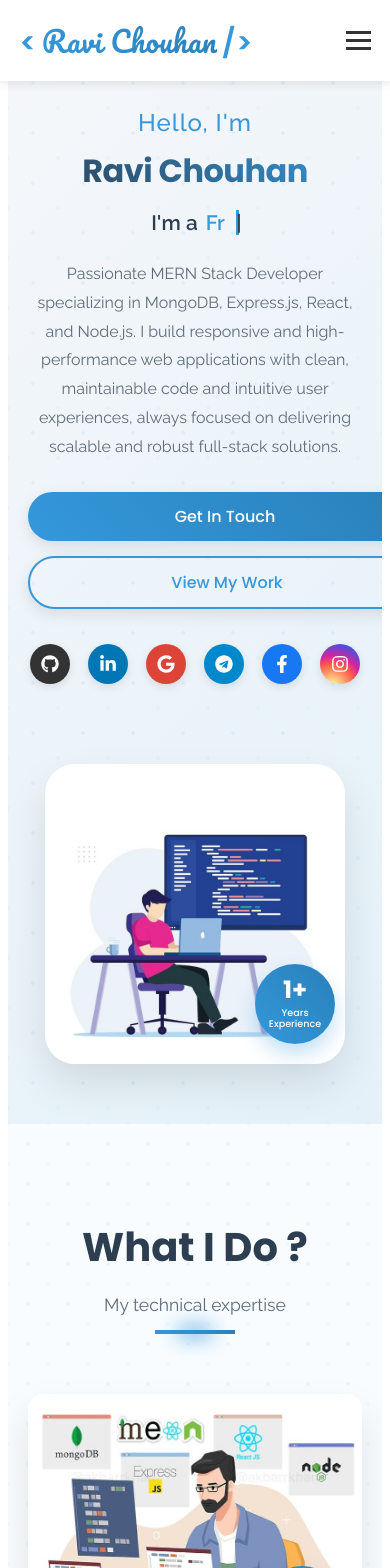
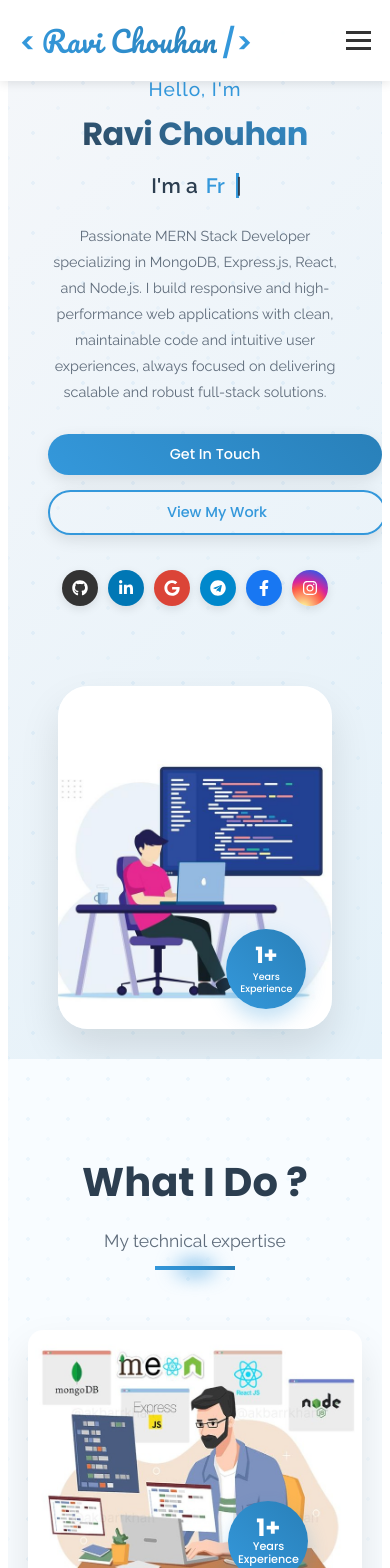
Before and after one commit to Ravichouhan2499/My-Portfolio, a React (Vite) app: page / in a window 390 px wide. Shown: the top 1568 px of the page. Built offline with nearby package versions, Linux system fonts and the light colour scheme.

Commit message:
make proper resposive & add scroll Functionality

```diff
--- a/src/components/contact/contact.css
+++ b/src/components/contact/contact.css
@@ -1,5 +1,4 @@
 /* ContactCard.css */
-
 
 /* Main container */
 .contact-card {
@@ -60,12 +59,12 @@
   margin-bottom: 2rem;
 }
 
-/* Socail Icons */
-
+/* Social Icons */
 .social-icons-container-1 {
   display: flex;
   gap: 18px;
   margin-bottom: 50px;
+  flex-wrap: wrap;
 }
 
 .social-icon {
@@ -82,7 +81,6 @@
   box-shadow: 0 3px 10px rgba(0, 0, 0, 0.1);
   text-decoration: none;
 }
-
 
 /* Hover with individual platform colors */
 .social-icon.github {
@@ -125,8 +123,6 @@
   color: white;
   box-shadow: 0 5px 15px rgba(52, 152, 219, 0.3);
 }
-
-
 
 /* Resume button */
 .resume-button-container {
@@ -177,9 +173,10 @@
 
 .address-image {
   width: 100%;
-  height: 80%;
+  height: auto;
   border-radius: 12px;
   box-shadow: 0 8px 20px rgba(0, 0, 0, 0.1);
+  object-fit: cover;
 }
 
 /* Right section - Contact information */
@@ -258,7 +255,17 @@
   font-size: 1.2rem;
 }
 
-/* Responsive design */
+/* Enhanced Responsive design */
+@media screen and (max-width: 1200px) {
+  .contact-card {
+    max-width: 95%;
+  }
+
+  .contact-top-section {
+    gap: 3rem;
+  }
+}
+
 @media screen and (max-width: 992px) {
   .contact-header h1 {
     font-size: 2.2rem;
@@ -267,13 +274,41 @@
   .contact-subtitle {
     font-size: 1rem;
   }
+
+  .contact-top-section {
+    gap: 2.5rem;
+  }
+
+  .profile-image-container {
+    max-width: 300px;
+  }
+}
+
+@media screen and (max-width: 824px) {
+  .profile-image-container {
+    max-width: 280px;
+  }
+
+  .contact-top-section {
+    gap: 2rem;
+  }
+
+  .contact-bottom-section {
+    gap: 2rem;
+  }
 }
 
 @media screen and (max-width: 768px) {
+  .contact-card {
+    padding: 2.5rem 1.2rem;
+    margin-top: 60px;
+  }
+
   .contact-top-section {
     flex-direction: column;
     align-items: center;
     text-align: center;
+    gap: 2rem;
   }
 
   .profile-image-container {
@@ -284,7 +319,7 @@
     text-align: center;
   }
 
-  .social-icons {
+  .social-icons-container-1 {
     justify-content: center;
   }
 
@@ -306,15 +341,52 @@
     order: 1;
   }
 
-  .envelope-wrapper {
-    width: 180px;
-    height: 150px;
+  .envelope-container {
+    max-width: 250px;
+  }
+
+  .info-section h2:after {
+    left: 50%;
+    transform: translateX(-50%);
+  }
+
+  .info-section {
+    text-align: center;
+  }
+
+  .button-container {
+    text-align: center;
+  }
+}
+
+@media screen and (max-width: 576px) {
+  .contact-card {
+    padding: 2rem 1rem;
+    margin-top: 50px;
+  }
+
+  .contact-header h1 {
+    font-size: 2rem;
+  }
+
+  .contact-subtitle {
+    font-size: 0.95rem;
+  }
+
+  .profile-image-container {
+    max-width: 200px;
+  }
+
+  .social-icons-container-1 {
+    gap: 15px;
+    margin-bottom: 30px;
   }
 }
 
 @media screen and (max-width: 480px) {
   .contact-card {
-    padding: 2rem 1rem;
+    padding: 1.5rem 1rem;
+    border-radius: 8px;
   }
 
   .contact-header h1 {
@@ -322,13 +394,9 @@
   }
 
   .social-icon {
-    width: 40px;
-    height: 40px;
-  }
-
-  .social-icon svg {
-    width: 18px;
-    height: 18px;
+    width: 36px;
+    height: 36px;
+    font-size: 1rem;
   }
 
   .resume-button {
@@ -340,4 +408,54 @@
     padding: 10px 16px;
     font-size: 0.9rem;
   }
+
+  .info-section h2 {
+    font-size: 1.2rem;
+  }
+
+  .phone {
+    font-size: 1rem !important;
+  }
+
+  .info-section p {
+    font-size: 0.95rem;
+  }
+
+  .contact-info {
+    padding: 1.5rem;
+  }
 }
+
+@media screen and (max-width: 380px) {
+  .profile-image-container {
+    max-width: 180px;
+  }
+
+  .contact-header h1 {
+    font-size: 1.6rem;
+  }
+
+  .contact-subtitle {
+    font-size: 0.9rem;
+  }
+
+  .social-icons-container-1 {
+    gap: 12px;
+  }
+
+  .social-icon {
+    width: 32px;
+    height: 32px;
+    font-size: 0.9rem;
+  }
+
+  .resume-button {
+    padding: 8px 16px;
+    font-size: 0.85rem;
+  }
+
+  .map-button {
+    padding: 8px 14px;
+    font-size: 0.85rem;
+  }
+}
--- a/src/components/contact/contact.jsx
+++ b/src/components/contact/contact.jsx
@@ -22,9 +22,7 @@ const ContactCard = () => {
         <div className="contact-header">
           <h1>Contact Me</h1>
           <p className="contact-subtitle">
-            I am available on almost every social media. You can message me, I will
-            reply within 24 hours. I can help you with Java, Front end, React,
-            Backend and databases.
+           I'm active on most major social media platforms and typically respond within 24 hours. Feel free to reach out — I'm happy to assist with Java, front-end development, React, back-end systems, and databases.
           </p>
 
           {/* Social Media Icons */}
--- a/src/components/homepage/home.css
+++ b/src/components/homepage/home.css
@@ -1,5 +1,18 @@
 /* Home.css */
 @import url('https://fonts.googleapis.com/css2?family=Poppins:wght@300;400;500;600;700;800&family=Raleway:wght@300;400;500;600;700;800&display=swap');
+
+:root {
+  --primary-color: #3498db;
+  --primary-dark: #2980b9;
+  --text-color: #2c3e50;
+  --text-light: #5f6c7b;
+  --white: #ffffff;
+  --shadow-sm: 0 5px 15px rgba(0, 0, 0, 0.1);
+  --shadow-md: 0 8px 20px rgba(52, 152, 219, 0.3);
+  --shadow-lg: 0 20px 40px rgba(0, 0, 0, 0.1);
+  --transition: all 0.3s ease;
+  --border-radius: 50px;
+}
 
 .intro-section {
   position: relative;
@@ -7,7 +20,7 @@
   display: flex;
   align-items: center;
   justify-content: center;
-  padding: 100px 50px 50px;
+  padding: clamp(50px, 10vh, 100px) clamp(20px, 5vw, 50px) clamp(30px, 5vh, 50px);
   overflow: hidden;
   background: linear-gradient(135deg, #f5f7fa 0%, #e4f1f9 100%);
 }
@@ -36,7 +49,7 @@
   width: 100%;
   max-width: 1200px;
   margin: 0 auto;
-  gap: 50px;
+  gap: clamp(30px, 5vw, 50px);
 }
 
 .intro-text-container {
@@ -46,29 +59,31 @@
 
 .intro-greeting {
   font-family: 'Raleway', sans-serif;
-  font-size: 1.5rem;
+  font-size: clamp(1.2rem, 2vw, 1.5rem);
   font-weight: 500;
-  color: #3498db;
+  color: var(--primary-color);
   margin-bottom: 10px;
   letter-spacing: 1px;
 }
 
 .intro-name {
   font-family: 'Poppins', sans-serif;
-  font-size: 3.5rem;
+  font-size: clamp(2rem, 4vw, 3.5rem);
   font-weight: 700;
-  background: linear-gradient(45deg, #2c3e50, #3498db);
+  background: linear-gradient(45deg, var(--text-color), var(--primary-color));
   -webkit-background-clip: text;
   -webkit-text-fill-color: transparent;
+  background-clip: text;
+  color: transparent;
   margin: 0 0 15px;
   letter-spacing: -0.5px;
 }
 
 .intro-title {
   font-family: 'Raleway', sans-serif;
-  font-size: 1.8rem;
+  font-size: clamp(1.3rem, 2.5vw, 1.8rem);
   font-weight: 600;
-  color: #2c3e50;
+  color: var(--text-color);
   margin-bottom: 25px;
   display: flex;
   align-items: center;
@@ -77,7 +92,7 @@
 }
 
 .typing-text {
-  color: #3498db;
+  color: var(--primary-color);
   position: relative;
   display: inline-block;
   min-width: 10px;
@@ -86,7 +101,7 @@
 .cursor {
   display: inline-block;
   width: 3px;
-  background-color: #3498db;
+  background-color: var(--primary-color);
   animation: blink 1s infinite;
   margin-left: 3px;
 }
@@ -98,48 +113,48 @@
 
 .intro-description {
   font-family: 'Raleway', sans-serif;
-  font-size: 1.1rem;
+  font-size: clamp(0.9rem, 1.5vw, 1.1rem);
   line-height: 1.8;
-  color: #5f6c7b;
+  color: var(--text-light);
   margin-bottom: 30px;
 }
 
 .intro-actions {
   display: flex;
-  gap: 20px;
+  gap: clamp(10px, 3vw, 20px);
   margin-bottom: 35px;
 }
 
 .primary-btn, .secondary-btn {
-  padding: 12px 30px;
+  padding: clamp(10px, 2vw, 12px) clamp(20px, 4vw, 30px);
   font-family: 'Poppins', sans-serif;
-  font-size: 1rem;
+  font-size: clamp(0.9rem, 1.2vw, 1rem);
   font-weight: 500;
-  border-radius: 50px;
-  transition: all 0.3s ease;
+  border-radius: var(--border-radius);
+  transition: var(--transition);
   cursor: pointer;
   display: inline-flex;
   align-items: center;
   justify-content: center;
   text-decoration: none;
-  box-shadow: 0 5px 15px rgba(0, 0, 0, 0.1);
+  box-shadow: var(--shadow-sm);
 }
 
 .primary-btn {
-  background: linear-gradient(45deg, #3498db, #2980b9);
-  color: white;
+  background: linear-gradient(45deg, var(--primary-color), var(--primary-dark));
+  color: var(--white);
   border: none;
 }
 
 .primary-btn:hover {
   transform: translateY(-3px);
-  box-shadow: 0 8px 20px rgba(52, 152, 219, 0.3);
+  box-shadow: var(--shadow-md);
 }
 
 .secondary-btn {
   background: transparent;
-  color: #3498db;
-  border: 2px solid #3498db;
+  color: var(--primary-color);
+  border: 2px solid var(--primary-color);
 }
 
 .secondary-btn:hover {
@@ -149,71 +164,72 @@
 
 .social-icons-container {
   display: flex;
-  gap: 18px;
+  gap: clamp(12px, 2vw, 18px);
+  flex-wrap: wrap;
 }
 
 .social-icon {
   display: flex;
   align-items: center;
   justify-content: center;
-  width: 40px;
-  height: 40px;
+  width: clamp(35px, 5vw, 40px);
+  height: clamp(35px, 5vw, 40px);
   border-radius: 50%;
-  background: white;
+  background: var(--white);
   color: #555;
-  font-size: 1.2rem;
-  transition: all 0.3s ease;
-  box-shadow: 0 3px 10px rgba(0, 0, 0, 0.1);
+  font-size: clamp(1rem, 1.5vw, 1.2rem);
+  transition: var(--transition);
+  box-shadow: var(--shadow-sm);
   text-decoration: none;
 }
-
 
 /* Hover with individual platform colors */
 .social-icon.github {
   background: #333;
-  color: white;
+  color: var(--white);
 }
 
 .social-icon.linkedin{
   background: #0077b5;
-  color: white;
+  color: var(--white);
 }
 
 .social-icon.google {
   background: #db4437;
-  color: white;
+  color: var(--white);
 }
 
 .social-icon.telegram {
   background: #0088cc;
-  color: white;
+  color: var(--white);
 }
 
 .social-icon.skype{
   background: #00b7ff;
-  color: white;
+  color: var(--white);
 }
 
 .social-icon.facebook {
   background: #1877f2;
-  color: white;
+  color: var(--white);
 }
 
 .social-icon.instagram{
   background: radial-gradient(circle at 30% 107%, #fdf497 0%, #fdf497 5%, #fd5949 45%, #d6249f 60%, #285aeb 90%);
-  color: white
+  color: var(--white);
 }
 
 .social-icon:hover {
   transform: translateY(-3px) scale(1.1);
-  color: white;
-  box-shadow: 0 5px 15px rgba(52, 152, 219, 0.3);
+  color: var(--white);
+  box-shadow: var(--shadow-md);
 }
 
 .intro-image-container {
   flex: 1;
   max-width: 500px;
   position: relative;
+  height: 100%;
 }
 
 .image-wrapper {
@@ -221,8 +237,10 @@
   z-index: 1;
   border-radius: 30px;
   overflow: hidden;
-  box-shadow: 0 20px 40px rgba(0, 0, 0, 0.1);
+  box-shadow: var(--shadow-lg);
   animation: float 6s ease-in-out infinite;
+  width: 100%;
+  aspect-ratio: 4/5;
 }
 
 @keyframes float {
@@ -232,7 +250,8 @@
 
 .intro-image-container img {
   width: 100%;
-  height: auto;
+  height: 100%;
+  object-fit: cover;
   display: block;
   transition: transform 0.5s ease;
 }
@@ -245,11 +264,11 @@
   position: absolute;
   padding: 8px 15px;
   border-radius: 20px;
-  background: white;
-  box-shadow: 0 5px 15px rgba(0, 0, 0, 0.1);
+  background: var(--white);
+  box-shadow: var(--shadow-sm);
   font-family: 'Poppins', sans-serif;
   font-weight: 600;
-  font-size: 0.9rem;
+  font-size: clamp(0.7rem, 1vw, 0.9rem);
   z-index: 2;
   animation: float 5s ease-in-out infinite;
 }
@@ -258,7 +277,7 @@
   top: 10%;
   left: -10%;
   background: linear-gradient(45deg, #e44d26, #f16529);
-  color: white;
+  color: var(--white);
   animation-delay: 0.5s;
 }
 
@@ -266,7 +285,7 @@
   top: 25%;
   right: -10%;
   background: linear-gradient(45deg, #264de4, #2965f1);
-  color: white;
+  color: var(--white);
   animation-delay: 1s;
 }
 
@@ -298,7 +317,7 @@
   top: 50%;
   left: 80%;
   background: linear-gradient(45deg, #4caf50, #43a047);
-  color: white;
+  color: var(--white);
   animation-delay: 2.5s;
 }
 
@@ -306,7 +325,7 @@
     top: 40%;
     left: -10%;
     background: linear-gradient(45deg, #8cc84b, #68a063);
-    color: white;
+    color: var(--white);
     animation-delay: 2.5s;
 }
 
@@ -314,7 +333,7 @@
   top: 60%;
   right: -10%;
   background: linear-gradient(45deg, #5382a1, #f89820);
-  color: white;
+  color: var(--white);
   animation-delay: 2.5s;
 }
 
@@ -322,29 +341,29 @@
   position: absolute;
   bottom: 10%;
   left: 20%;
-  width: 100px;
-  height: 100px;
+  width: clamp(70px, 10vw, 100px);
+  height: clamp(70px, 10vw, 100px);
   border-radius: 50%;
-  background: linear-gradient(45deg, #3498db, #2980b9);
-  box-shadow: 0 8px 20px rgba(52, 152, 219, 0.3);
+  background: linear-gradient(45deg, var(--primary-color), var(--primary-dark));
+  box-shadow: var(--shadow-md);
   display: flex;
   flex-direction: column;
   justify-content: center;
   align-items: center;
-  color: white;
+  color: var(--white);
   font-family: 'Poppins', sans-serif;
   z-index: 2;
 }
 
 .experience-badge .years {
-  font-size: 1.8rem;
+  font-size: clamp(1.4rem, 2vw, 1.8rem);
   font-weight: 700;
   line-height: 1;
   margin-bottom: 5px;
 }
 
 .experience-badge .text {
-  font-size: 0.7rem;
+  font-size: clamp(0.6rem, 0.8vw, 0.7rem);
   font-weight: 500;
   text-align: center;
   line-height: 1.2;
@@ -376,7 +395,7 @@
 .mouse {
   width: 25px;
   height: 40px;
-  border: 2px solid #3498db;
+  border: 2px solid var(--primary-color);
   border-radius: 20px;
   position: relative;
   margin-bottom: 10px;
@@ -385,7 +404,7 @@
 .wheel {
   width: 6px;
   height: 6px;
-  background: #3498db;
+  background: var(--primary-color);
   border-radius: 50%;
   position: absolute;
   top: 8px;
@@ -408,32 +427,31 @@
 .scroll-text {
   font-family: 'Raleway', sans-serif;
   font-size: 0.8rem;
-  color: #3498db;
+  color: var(--primary-color);
   font-weight: 500;
 }
 
-/* Responsive Design */
+/* Responsive Design - Enhanced */
+@media screen and (max-width: 1200px) {
+  .intro-content {
+    padding: 0 20px;
+  }
+}
+
 @media screen and (max-width: 1024px) {
-  .intro-content {
-    gap: 30px;
+  .floating-badge {
+    transform: scale(0.9);
   }
 
-  .intro-name {
-    font-size: 3rem;
-  }
-
-  .intro-title {
-    font-size: 1.5rem;
-  }
-
-  .floating-badge {
-    transform: scale(0.9);
+  .intro-section {
+    padding-top: 120px;
   }
 }
 
 @media screen and (max-width: 900px) {
   .intro-section {
-    padding: 120px 30px 80px;
+    padding: 100px 25px 80px;
+    height: auto;
   }
 
   .intro-content {
@@ -443,6 +461,7 @@
 
   .intro-text-container {
     max-width: 100%;
+    padding: 0 10px;
   }
 
   .intro-title {
@@ -460,6 +479,7 @@
   .intro-image-container {
     margin-top: 50px;
     max-width: 400px;
+    padding: 0 20px;
   }
 
   .floating-badge {
@@ -474,61 +494,134 @@
 
 @media screen and (max-width: 600px) {
   .intro-section {
-    padding: 100px 20px 60px;
-  }
-
-  .intro-name {
-    font-size: 2.5rem;
-  }
-
-  .intro-title {
-    font-size: 1.3rem;
-  }
-
-  .intro-description {
-    font-size: 1rem;
+    padding: 80px 15px 50px;
   }
 
   .intro-actions {
     flex-direction: column;
     gap: 15px;
+    width: 100%;
   }
 
   .primary-btn, .secondary-btn {
     width: 100%;
+    max-width: 300px;
+    margin: 0 auto;
   }
 
-  .experience-badge {
-    width: 80px;
-    height: 80px;
+  .intro-image-container {
+    max-width: 320px;
   }
 
-  .experience-badge .years {
-    font-size: 1.5rem;
-  }
-
-  .experience-badge .text {
-    font-size: 0.6rem;
+  .scroll-indicator {
+    bottom: 20px;
   }
 }
 
 @media screen and (max-width: 400px) {
+  .intro-section {
+    padding: 70px 10px 30px;
+  }
+
+  .intro-image-container {
+    max-width: 280px;
+  }
+
+  .experience-badge {
+    left: 60%;
+  }
+
+  .social-icons-container {
+    gap: 10px;
+  }
+}
+
+/* Support for ultra-wide screens */
+@media screen and (min-width: 1600px) {
+  .intro-content {
+    max-width: 1400px;
+  }
+
   .intro-name {
+    font-size: 4rem;
+  }
+
+  .intro-title {
     font-size: 2rem;
   }
 
-  .social-icons-container {
-    flex-wrap: wrap;
-    justify-content: center;
+  .intro-description {
+    font-size: 1.2rem;
+  }
+}
+
+/* Support for landscape orientation on mobile */
+@media screen and (max-height: 600px) and (orientation: landscape) {
+  .intro-section {
+    padding: 30px 20px;
+    min-height: auto;
+    height: auto;
   }
 
-  .social-icon {
-    width: 35px;
-    height: 35px;
-    font-size: 1rem;
+  .intro-content {
+    flex-direction: row;
+    gap: 20px;
   }
 
   .intro-image-container {
+    margin-top: 0;
     max-width: 300px;
   }
+
+  .intro-description {
+    margin-bottom: 15px;
+  }
+
+  .intro-actions {
+    margin-bottom: 15px;
+  }
+
+  .scroll-indicator {
+    display: none;
+  }
 }
+
+/* High-contrast mode for accessibility */
+@media (prefers-contrast: high) {
+  :root {
+    --primary-color: #0066cc;
+    --primary-dark: #004499;
+    --text-color: #000000;
+    --text-light: #333333;
+  }
+
+  .intro-name {
+    background: var(--primary-color);
+    -webkit-background-clip: text;
+  }
+
+  .cursor {
+    background-color: #000000;
+  }
+}
+
+/* Dark mode support */
+@media (prefers-color-scheme: dark) {
+  :root {
+    --primary-color: #61dafb;
+    --primary-dark: #0096c7;
+    --text-color: #f0f0f0;
+    --text-light: #c0c0c0;
+    --white: #ffffff;
+  }
+
+  .intro-section {
+    background: linear-gradient(135deg, #1a1a2e 0%, #16213e 100%);
+  }
+
+  .intro-overlay {
+    background-image:
+      radial-gradient(#61dafb22 2px, transparent 2px),
+      radial-gradient(#61dafb15 2px, transparent 2px);
+  }
+}
--- a/src/components/homepage/home.jsx
+++ b/src/components/homepage/home.jsx
@@ -2,11 +2,16 @@ import React, { useEffect, useRef } from 'react';
 import './home.css';
 import developerImg from '../../assets/images/home.png';
 import { FaGithub, FaLinkedinIn, FaGoogle, FaTwitter, FaFacebookF, FaInstagram, FaTelegram, FaSkype } from 'react-icons/fa';
+import { Link } from 'react-router-dom';
 
 export default function IntroSection() {
   const textRef = useRef(null);
 
-  // Animated typing effect
+   const handleLinkClick = () => {
+    window.scrollTo({ top: 0, behavior: "smooth" });
+  };
+
+  // Animated typing effect with better performance
   useEffect(() => {
     const roles = ["MERN Stack Developer", "Frontend Developer", "Backend Developer", "Problem Solver"];
     let roleIndex = 0;
@@ -38,11 +43,12 @@ export default function IntroSection() {
         typingSpeed = 500; // Pause before typing next role
       }
 
-      setTimeout(type, typingSpeed);
+      const typingTimer = setTimeout(type, typingSpeed);
+      return () => clearTimeout(typingTimer);
     };
 
-    const typingTimer = setTimeout(type, 1000);
-    return () => clearTimeout(typingTimer);
+    const initialTimer = setTimeout(type, 1000);
+    return () => clearTimeout(initialTimer);
   }, []);
 
   return (
@@ -60,31 +66,30 @@ export default function IntroSection() {
           </p>
 
           <div className="intro-actions">
-            <a href="#contact" className="primary-btn">Get In Touch</a>
-            <a href="#projects" className="secondary-btn">View My Work</a>
+            <Link to="/contact" onClick={handleLinkClick} className="primary-btn">Get In Touch</Link>
+            <Link to="/projects" onClick={handleLinkClick} className="secondary-btn">View My Work</Link>
           </div>
 
           <div className="social-icons-container">
-  <a href="https://github.com/Ravichouhan2499" target="_blank" className="social-icon github" aria-label="GitHub">
+            <a href="https://github.com/Ravichouhan2499" target="_blank" rel="noopener noreferrer" className="social-icon github" aria-label="GitHub">
               <FaGithub />
             </a>
-  <a href="https://www.linkedin.com/in/ravi-chouhan-a788411a0/" target="_blank" className="social-icon linkedin" aria-label="LinkedIn">
+            <a href="https://www.linkedin.com/in/ravi-chouhan-a788411a0/" target="_blank" rel="noopener noreferrer" className="social-icon linkedin" aria-label="LinkedIn">
               <FaLinkedinIn />
             </a>
             <a href="mailto:ravichouhan2499@gmail.com" className="social-icon google" aria-label="Email">
               <FaGoogle />
             </a>
-  <a href="https://t.me/ravi_chouhan_2499" target="_blank" className="social-icon telegram" aria-label="Telegram">
+            <a href="https://t.me/ravi_chouhan_2499" target="_blank" rel="noopener noreferrer" className="social-icon telegram" aria-label="Telegram">
               <FaTelegram />
             </a>
-  <a href="https://www.facebook.com/profile.php?id=100004951338493" target="_blank" className="social-icon facebook" aria-label="Facebook">
+            <a href="https://www.facebook.com/profile.php?id=100004951338493" target="_blank" rel="noopener noreferrer" className="social-icon facebook" aria-label="Facebook">
               <FaFacebookF />
             </a>
-  <a href="https://www.instagram.com/ravi_chouhan_2499/" target="_blank" className="social-icon instagram" aria-label="Instagram">
+            <a href="https://www.instagram.com/ravi_chouhan_2499/" target="_blank" rel="noopener noreferrer" className="social-icon instagram" aria-label="Instagram">
               <FaInstagram />
             </a>
           </div>
-
         </div>
 
         <div className="intro-image-container">
--- a/src/components/navbar/navbar.jsx
+++ b/src/components/navbar/navbar.jsx
@@ -33,6 +33,10 @@ export default function Navbar() {
     }
   };
 
+   const handleLinkClick = () => {
+    window.scrollTo({ top: 0, behavior: "smooth" });
+  };
+
   return (
     <nav className={`navbar ${isScrolled ? 'navbar-scrolled' : ''}`}>
       <div className="container">
@@ -63,7 +67,8 @@ export default function Navbar() {
             >
               <Link
                 to={item.path}
-                onClick={() => handleNavClick(item.name)}
+                onClick={() => [handleNavClick(item.name), handleLinkClick()]}
+                on
               >
                 {item.name}
               </Link>
```
Lines whose indentation alone changed are shown as unchanged.
